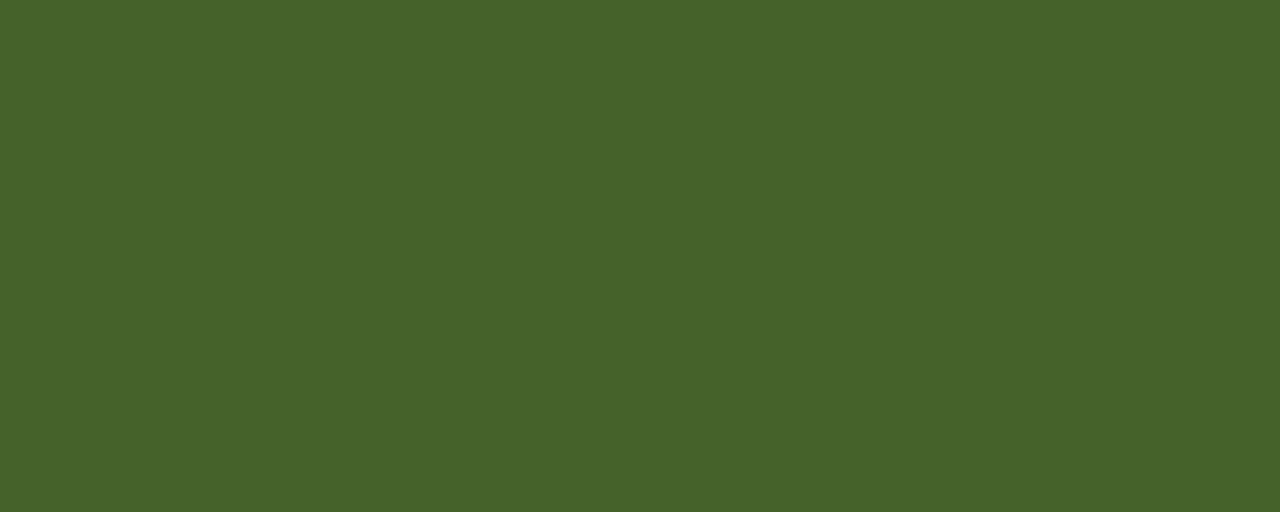
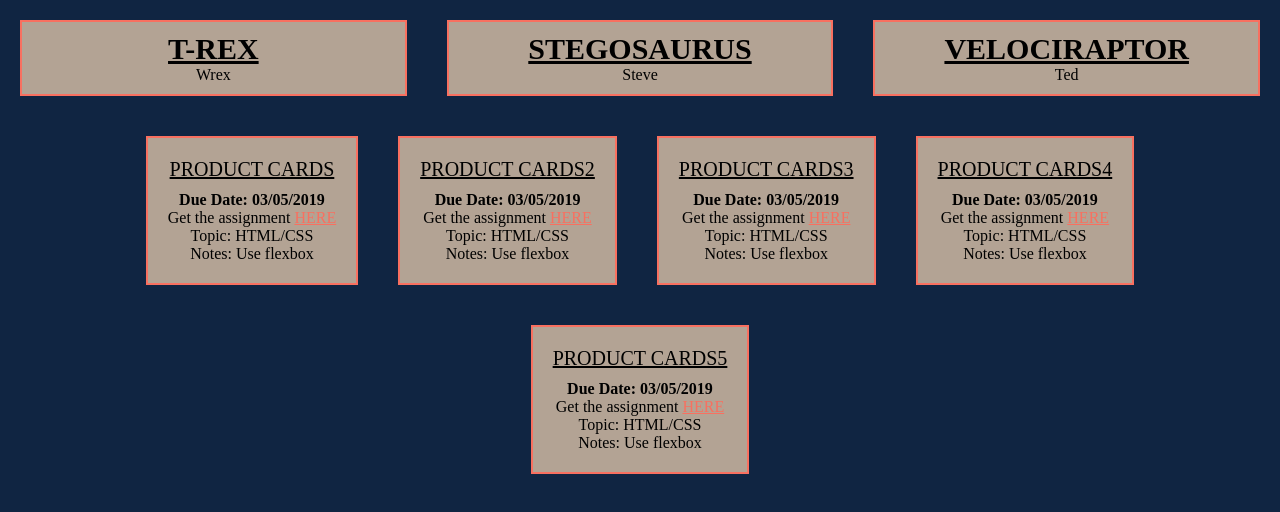
Before and after one commit to michaelpfohl/dom-loops, a plain HTML site: page index.html in a window 1280 px wide. Drawn offline with Linux system fonts and the light colour scheme.

Commit message:
add functions to print to DOM

```diff
--- /dev/null
+++ b/dom.js
@@ -0,0 +1,95 @@
+"use strict";
+
+const dinosaurs = [
+    {
+      dinoType: 't-rex',
+      name: 'Wrex',
+    },
+    {
+      dinoType: 'stegosaurus',
+      name: 'Steve',
+    },
+    {
+      dinoType: 'velociraptor',
+      name: 'Ted',
+    }
+  ];
+
+  const assignments = [
+    {
+      title: 'product cards',
+      dueDate: '03/05/2019',
+      topic: 'HTML/CSS',
+      notes: 'Use flexbox',
+      assignmentUrl: 'http://www.google.com',
+    },
+    {
+      title: 'product cards2',
+      dueDate: '03/05/2019',
+      topic: 'HTML/CSS',
+      notes: 'Use flexbox',
+      assignmentUrl: 'http://www.google.com',
+    },
+    {
+      title: 'product cards3',
+      dueDate: '03/05/2019',
+      topic: 'HTML/CSS',
+      notes: 'Use flexbox',
+      assignmentUrl: 'http://www.google.com',
+    },
+    {
+      title: 'product cards4',
+      dueDate: '03/05/2019',
+      topic: 'HTML/CSS',
+      notes: 'Use flexbox',
+      assignmentUrl: 'http://www.google.com',
+    },
+    {
+      title: 'product cards5',
+      dueDate: '03/05/2019',
+      topic: 'HTML/CSS',
+      notes: 'Use flexbox',
+      assignmentUrl: 'http://www.google.com',
+    }
+  ];
+
+
+
+const printToDom = (divId, textToPrint) => {
+    const selectedDiv = document.getElementById(divId);
+    selectedDiv.innerHTML = textToPrint;
+}
+
+ const buildDinosaurs = (arr) => {
+    let domString = "";
+
+    for (let i = 0; i < arr.length; i++){
+        domString+=`<div class="dinosaur">`
+        domString+=     `<h3 class="dinosaur-header">${arr[i].dinoType}</h3>`
+        domString+=     `<p>${arr[i].name}</p>`
+        domString+=`</div>`
+    }
+    printToDom("dino-barn", domString);
+}
+
+const buildAssignmentCards = (arr) => {
+    let domString = ""
+    for (let j = 0; j < arr.length; j++){
+        domString += `<div class="assignment-card">`
+        domString +=   `<div class="assignment-title">${assignments[j].title}</div>`;
+        domString +=   `<strong>Due Date: ${assignments[j].dueDate}</strong>`
+        domString +=   `<div>Get the assignment <a href=${assignments[j].assignmentUrl}>HERE</a></div>`
+        domString +=   `<div>Topic: ${assignments[j].topic}</div>`
+        domString +=   `<div>Notes: ${assignments[j].notes}</div>`
+        domString += `</div>`
+    }
+
+    printToDom("assignments", domString);
+}
+
+const init = () => {
+    buildDinosaurs(dinosaurs);
+    buildAssignmentCards(assignments);
+}
+
+init();
--- a/index.html
+++ b/index.html
@@ -8,7 +8,12 @@
 </head>
 <body>
 
+    <div class="app">
+        <div id="dino-barn" class="dino-barn"></div>
+        <div id="assignments" class="assignment-container"></div>
+    </div>
 
+    <script src="dom.js"></script>
     <script src="main.js"></script>
     <script src="loops.js"></script>
 </body>
--- a/loops.js
+++ b/loops.js
@@ -1,15 +1,15 @@
-"use strict";
+// "use strict";
 
-const colors = ["red", "orange", "yellow", "green", "blue", "indigo", "violet"];
+// const colors = ["red", "orange", "yellow", "green", "blue", "indigo", "violet"];
 
-const colorLoop = (colors) => {
-    let domString = "";
+// const colorLoop = (colors) => {
+//     let domString = "";
 
-    for (let i = 0; i < colors.length; i++) {
-        domString += `<h1>${colors[i]}</h1>`;
-    }
+//     for (let i = 0; i < colors.length; i++) {
+//         domString += `<h1>${colors[i]}</h1>`;
+//     }
 
-    console.log(domString);
-}
+//     console.log(domString);
+// }
 
-colorLoop(colors);
+// colorLoop(colors);
--- a/main.css
+++ b/main.css
@@ -1,3 +1,58 @@
+* {
+    margin: 0;
+    padding: 0;
+}
+
 body {
-    background: #45622A;
+    background: #102542;
 }
+
+.dino-barn {
+    display: flex;
+    justify-content: center;
+}
+
+.dinosaur {
+    border: 2px solid #F87060;
+    width: 200px;
+    text-align: center;
+    padding: 10px;
+    margin: 20px;
+    background: #B3A394;
+    width: 30%;
+}
+
+.dinosaur-header {
+    text-transform: uppercase;
+    text-decoration: underline;
+    font-size: 30px;
+}
+
+.assignment-container {
+    display: flex;
+    flex-flow: row wrap;
+    justify-content: center;
+}
+
+.assignment-card {
+    border: 2px solid #F87060;
+    text-align: center;
+    padding: 20px;
+    margin: 20px;
+    background: #B3A394;
+}
+
+.assignment-card:hover, .dinosaur:hover {
+    background: #CDD7D6;
+}
+
+.assignment-card a {
+    color: #F87060;
+}
+
+.assignment-title {
+    text-transform: uppercase;
+    font-size: 20px;
+    text-decoration: underline;
+    margin-bottom: 10px;
+}
```
